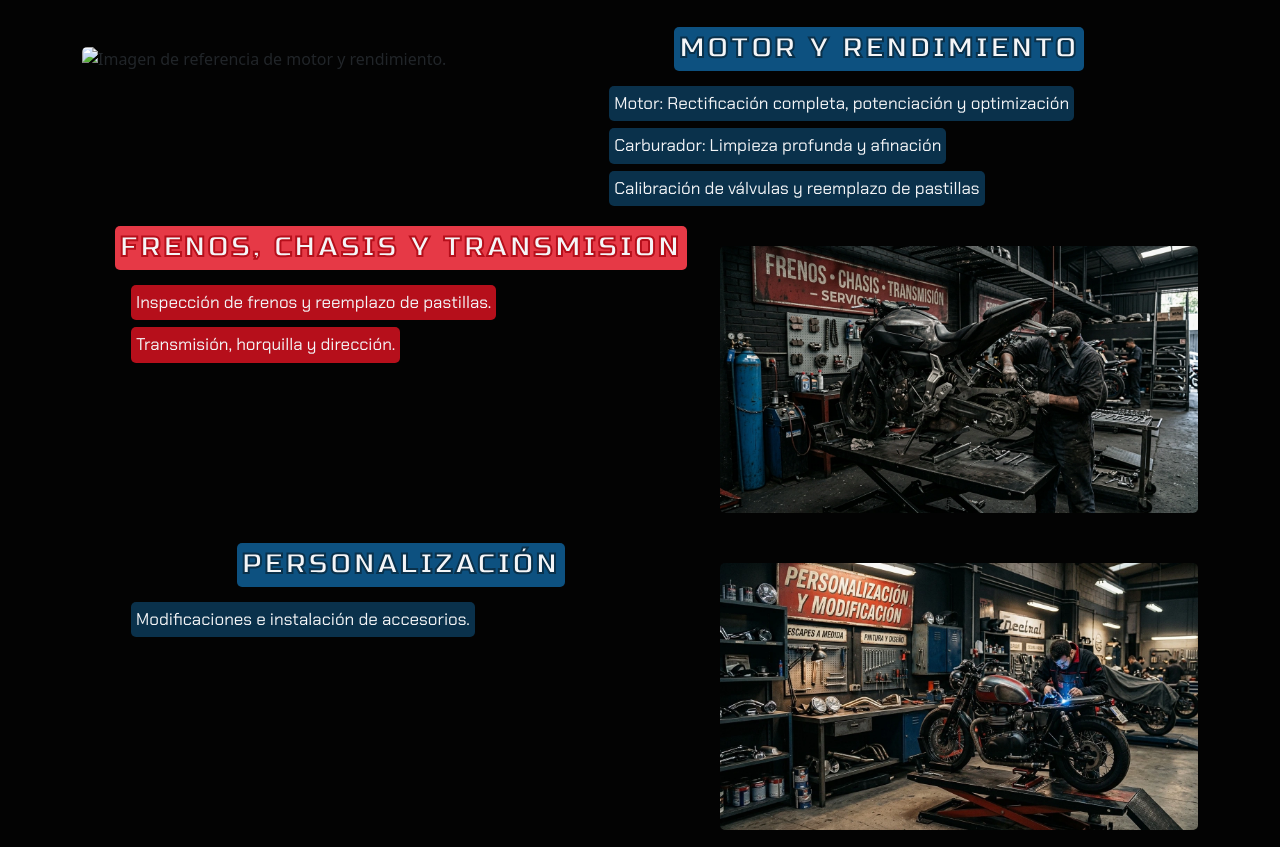
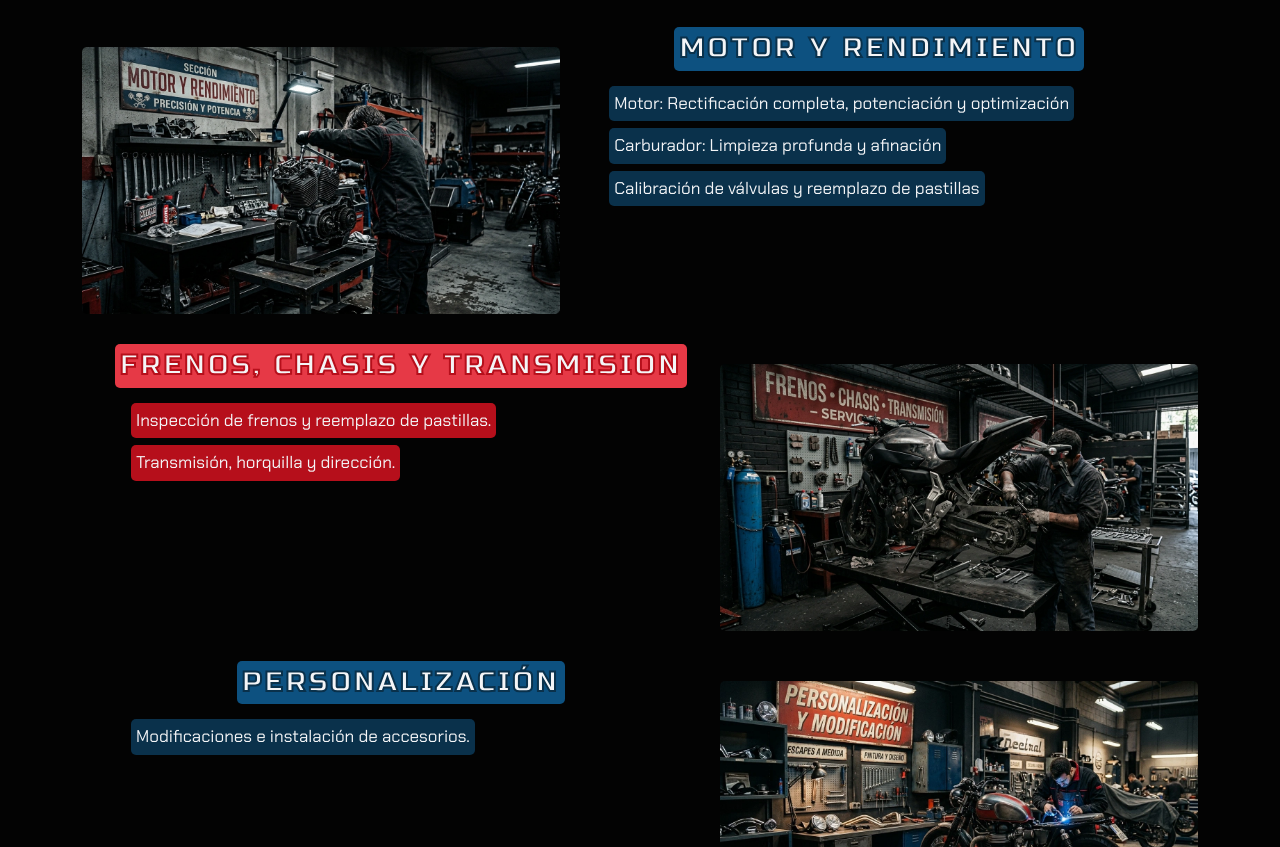
Before and after one commit to 07liwen/zampedri, a plain HTML site: page tercer_trim/index.html in a window 1280 px wide. Shown: the part 1240-2087 px from the top of the page. Drawn offline with nearby package versions, Linux system fonts and the light colour scheme; a web font is replaced by a local one.

Commit message:
Update index.html

```diff
--- a/tercer_trim/index.html
+++ b/tercer_trim/index.html
@@ -113,7 +113,7 @@
 
         <div class="seccion_servicios" id="grid_motor">
             <div id="img_motor">
-                <img class="imagen_servicios" src="assets/img/motor_rendimiento.webp" alt="Imagen de referencia de motor y rendimiento.">
+                <img class="imagen_servicios" src="assets/img/motor_rendimiento1.webp" alt="Imagen de referencia de motor y rendimiento.">
             </div>
             <div class="separacion" id="motor">
             <h3 class="servicio2">MOTOR Y RENDIMIENTO</h3>
```
